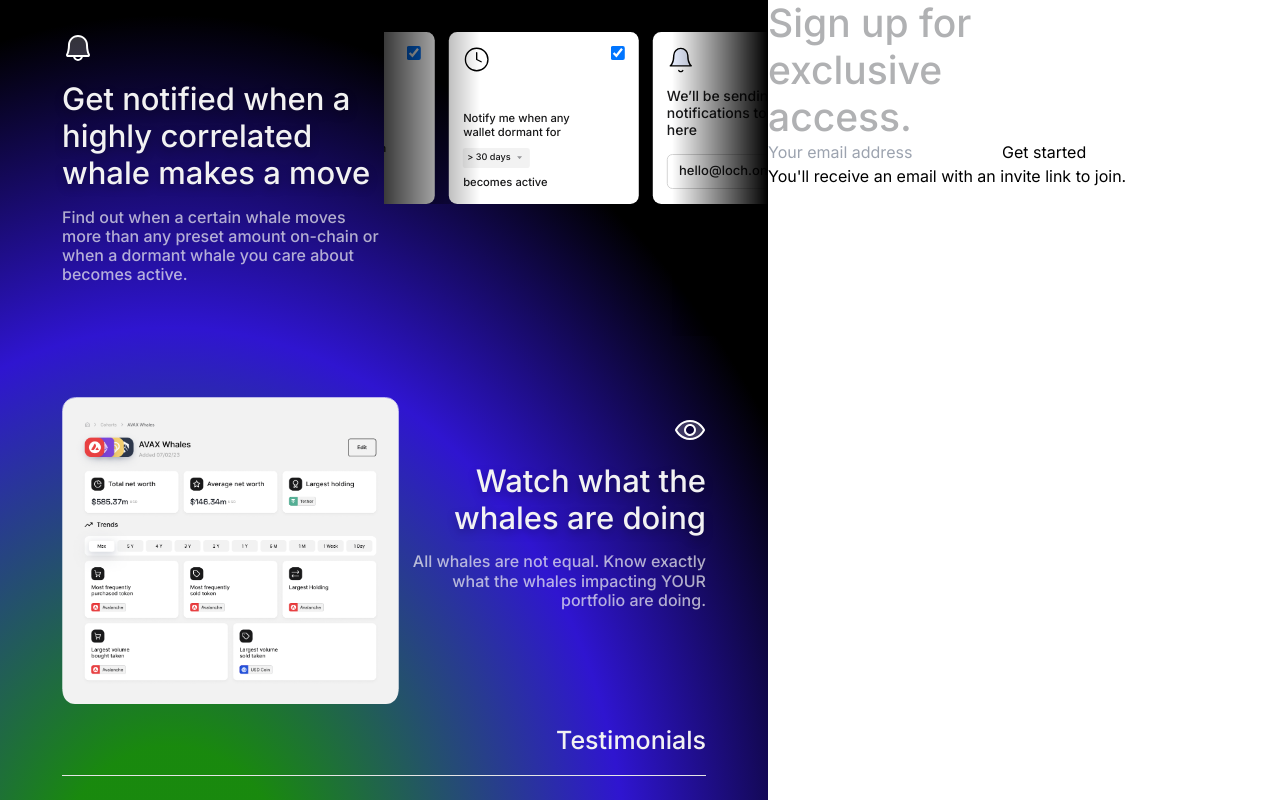
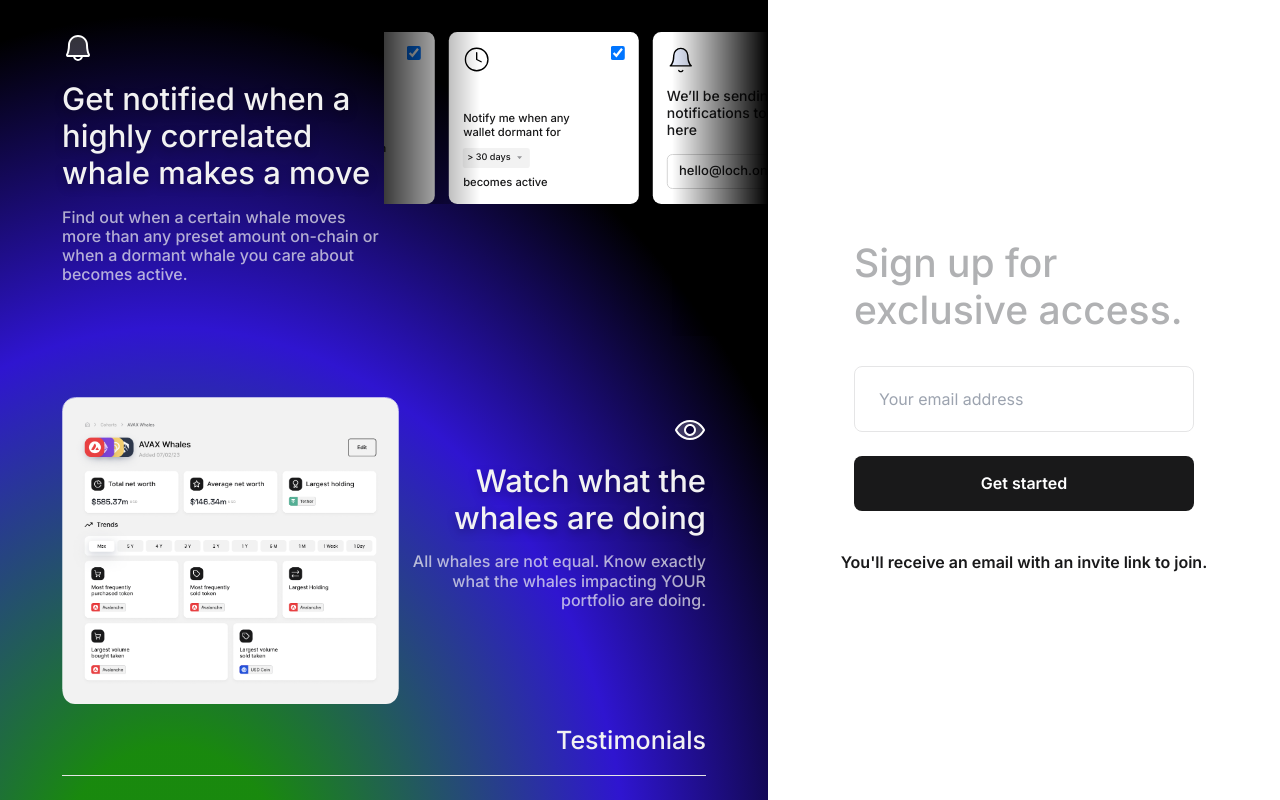
Before and after one commit to IamDushu/loch, a React (Vite) app: page / in a window 1280 px wide. Shown: the top 800 px of the page. Built offline with nearby package versions, Linux system fonts and the light colour scheme.

Commit message:
NU-2 Sign up form implemented

```diff
--- a/package.json
+++ b/package.json
@@ -12,7 +12,9 @@
   "dependencies": {
     "framer-motion": "^10.16.4",
     "react": "^18.2.0",
-    "react-dom": "^18.2.0"
+    "react-dom": "^18.2.0",
+    "react-hot-toast": "^2.4.1",
+    "validator": "^13.11.0"
   },
   "devDependencies": {
     "@types/react": "^18.2.15",
--- a/src/App.jsx
+++ b/src/App.jsx
@@ -4,14 +4,36 @@ import cohort from "./assets/images/cohorts.png";
 import logo from "./assets/icons/logo.svg";
 import Notifications from "./components/notification";
 import Testimonials from "./components/Testimonials";
+import validator from "validator";
+import { Toaster, toast } from "react-hot-toast";
 
 function App() {
+  const handleEmailSubmit = () => {
+    console.log("clicked");
+    const emailInput = document.getElementById("emailInput");
+    const email = emailInput.value;
+
+    if (validator.isEmail(email)) {
+      window.location.href = "https://app.loch.one/welcome";
+    } else {
+      toast.error("Please enter a valid email", {
+        duration: 3000,
+        position: "top-right",
+        style: {
+          background: "red",
+          color: "white",
+        },
+      });
+    }
+  };
+
   return (
     <>
-      <article className="flex  bg-black font-inter overflow-hidden">
-        <div className="w-[60vw] bg-gradient bg-no-repeat bg-cover text-primary-100 py-8 pl-[62px] ">
+      <article className="flex  bg-black font-inter">
+        <Toaster />
+        <div className="w-[60vw] bg-gradient bg-no-repeat bg-cover text-primary-100 py-8 pl-[62px] overflow-hidden ">
           {/* First Section */}
-          <section className="flex h-[304px] mb-[61px]">
+          <section className="flex h-[304px] mb-[61px] justify-between">
             <div className="flex flex-col gap-4">
               <img src={bell} alt="Bell_icon" className="w-8" />
               <h1 className="w-[313px] text-[31px] font-medium leading-[37.2px] drop-shadow-text">
@@ -67,16 +89,31 @@ function App() {
           </section>
         </div>
         {/* Right section - sign up */}
-        <div className="bg-white font-inter w-[640px]">
-          <div className="w-[326px]">
-            <h1 className="text-[39px] font-medium leading-[46.8px] text-grey-300">
-              Sign up for exclusive access.
-            </h1>
-            <input type="text" placeholder="Your email address" />
-            <button>Get started</button>
+        <div className="bg-white font-inter w-[40vw] flex justify-center">
+          <div className="fixed top-[30vh] flex flex-col items-center">
+            <div className="w-[340px] mb-[24px]">
+              <h1 className="text-[39px] font-medium leading-[46.8px] text-grey-300 mb-8">
+                Sign up for exclusive access.
+              </h1>
+              <input
+                type="text"
+                id="emailInput"
+                placeholder="Your email address"
+                className="px-6 py-5 rounded-[8px] border-[#E5E5E6] border-[1px] w-full mb-6 hover:border-black"
+              />
+              <button
+                onClick={handleEmailSubmit}
+                className="bg-grey-900 rounded-[8px] w-full px-7 py-[18px] text-white text-base font-semibold leading-[19.2px]"
+              >
+                Get started
+              </button>
+            </div>
+            <div className="py-[18px]">
+              <p className="text-base font-semibold leading-[19.2px] text-grey-900">
+                You'll receive an email with an invite link to join.
+              </p>
+            </div>
           </div>
-
-          <p>You'll receive an email with an invite link to join.</p>
         </div>
       </article>
     </>
--- a/src/index.css
+++ b/src/index.css
@@ -1,6 +1,10 @@
 @tailwind base;
 @tailwind components;
 @tailwind utilities;
+
+article {
+  min-height: 100vh;
+}
 
 .slider {
   overflow: hidden;
```
Also changed, not shown: 1 other file (tests, documents, lock files or other folders).
